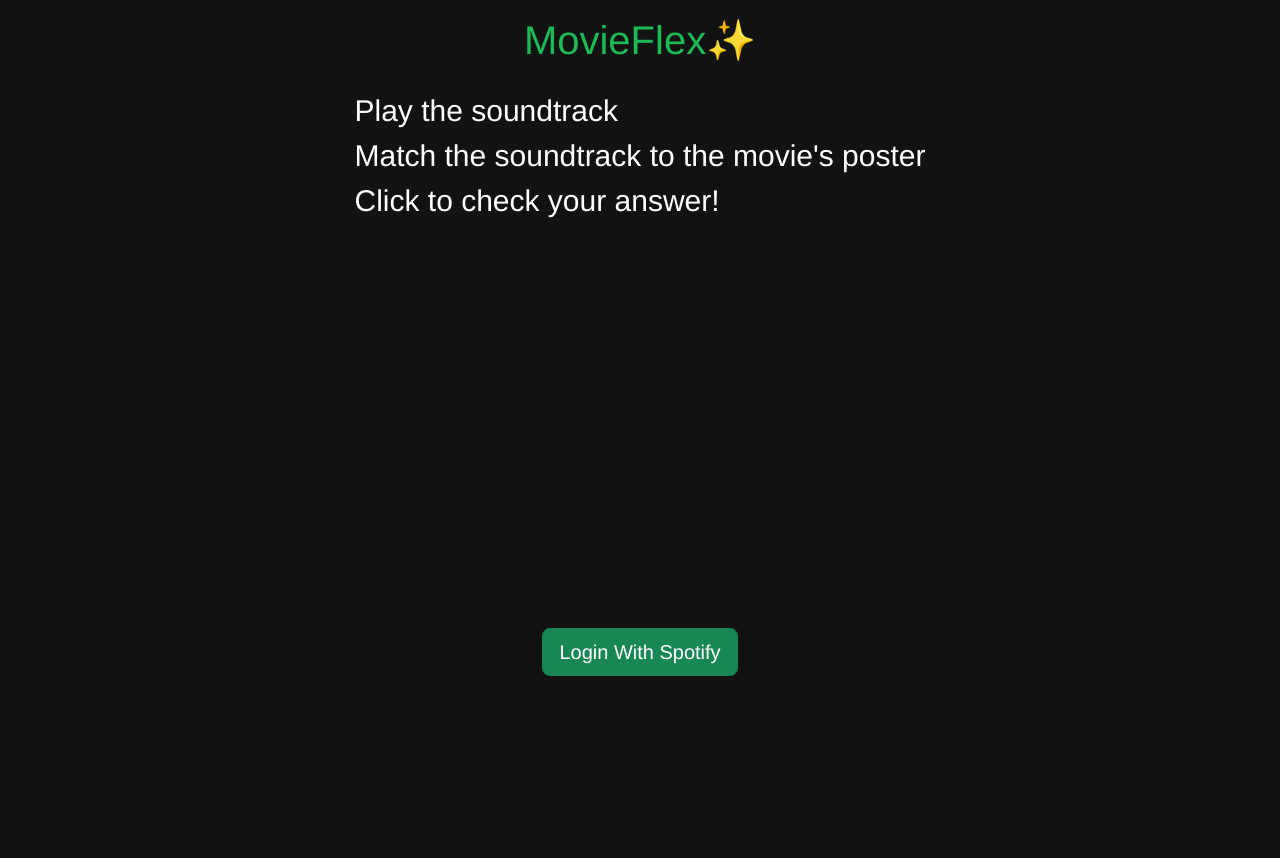
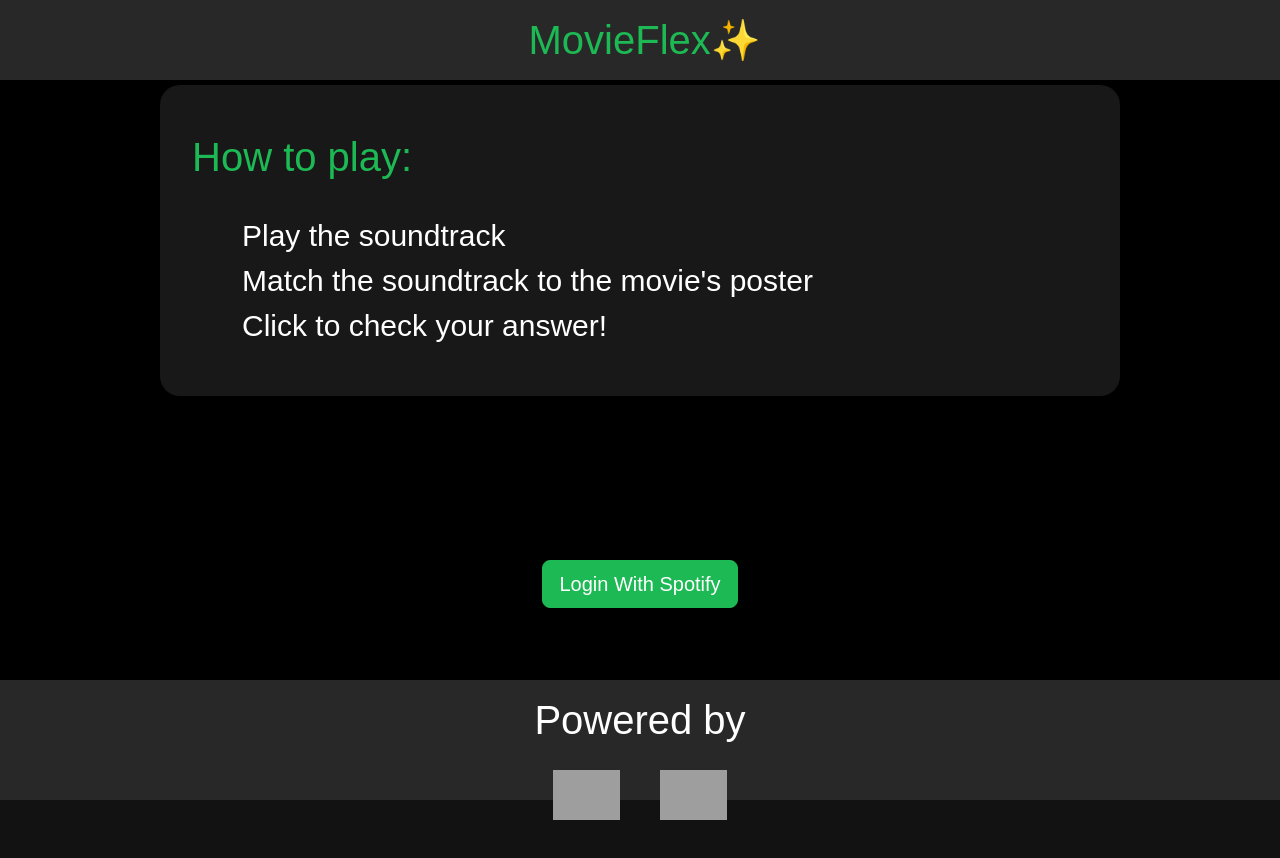
Before and after one commit to Hadi-Saghir/MovieFlex-JavaScript, a React (Create React App) app in the folder client/: page / in a window 1280 px wide. Shown: the top 858 px of the page. After the commit the page ends 820 px from the top, so only its background shows below. Built offline with nearby package versions, Linux system fonts and the light colour scheme; grey boxes are pictures that could not be loaded.

Commit message:
change proxy and update homepage

```diff
--- a/client/package.json
+++ b/client/package.json
@@ -1,5 +1,5 @@
 {
-  "proxy": "http://localhost:3001",
+  "proxy": "https://movieflex-react-server.vercel.app",
   "name": "my-app",
   "version": "0.1.0",
   "private": true,
@@ -14,6 +14,7 @@
     "react": "^18.2.0",
     "react-bootstrap": "^2.10.2",
     "react-dom": "^18.2.0",
+    "react-native": "^0.73.6",
     "react-router-dom": "^6.22.3",
     "react-scripts": "5.0.1",
     "react-spotify-web-playback": "^0.14.3",
--- a/client/src/App.css
+++ b/client/src/App.css
@@ -12,6 +12,15 @@ h1 {
   padding-bottom: 1rem;
 }
 
+h2 {
+  font-size: 2.5em;
+  color: #1DB954;
+  text-align: left;
+  align-items: left;
+  padding-top: 1rem;
+  padding-bottom: 1rem;
+}
+
 h3 {
   font-size: 2em;
   color: #1DB954;
@@ -22,6 +31,18 @@ h3 {
   margin: 0;
   padding-top: 0.5rem;
   padding-bottom: 0.5rem;
+}
+
+.img-button {
+  background-color: transparent;
+  margin: "30px";
+  border: none;
+  padding: 0; /* Removes padding around the image */
+  cursor: pointer; /* Changes the cursor to a pointer to indicate it's clickable */
+}
+
+.img-button:hover {
+  transition: background-color 0.3s; /* Smooth transition for the hover effect */
 }
 
 .container, .button-container, .controls, .quit-button {
--- a/client/src/App.js
+++ b/client/src/App.js
@@ -1,8 +1,6 @@
-import React, { useEffect, useState } from 'react';
-import { BrowserRouter as Router, Routes, Route, Navigate } from 'react-router-dom'; // Import Navigate here
-import { Container } from 'react-bootstrap';
-import "bootstrap/dist/css/bootstrap.min.css"
-import axios from 'axios';
+import { BrowserRouter as Router, Routes, Route, Navigate, redirect } from 'react-router-dom'; // Import Navigate here
+import { Container, Row, Col, Button } from 'react-bootstrap';
+import "bootstrap/dist/css/bootstrap.min.css";
 
 import MovieFlex from './MovieFlex';
 import './App.css';
@@ -10,22 +8,54 @@ import './App.css';
 const AUTH_URL = "https://accounts.spotify.com/authorize?client_id=a6efc533d8444fa49fbaf5e02f0541f2&response_type=code&redirect_uri=http://localhost:3000/&scope=streaming%20user-read-email%20user-read-private%20user-library-read%20user-library-modify%20user-read-playback-state%20user-modify-playback-state";
 
 function Login() {
+
+  const handleRedirect = (url) => {
+    window.location.href = url;
+  };
+
+
   return (
-    <div id="wrapper">
-      <main>
-        <h1>MovieFlex✨</h1>
-        <div className="container">
-          <ul className="myUL">
+    <Container fluid style={{ height: '100vh', backgroundColor: '#000000', color: 'white', fontFamily: 'Arial, sans-serif' }}>
+      <Row className="align-items-center" style={{ height: '10vh', backgroundColor: '#282828' }}>
+        <Col className="text-center">
+          <button style={{ marginLeft: '20px', marginRight: '20px' }} className="img-button" onClick={() => handleRedirect("/")}>
+            <h1>MovieFlex✨</h1>
+          </button>
+        </Col>
+      </Row>
+
+      <Row className="align-items-center" style={{ height: '40vh', paddingLeft: '20vh', paddingRight: '20vh' }}>
+        <Col md={8} lg={6} style={{ backgroundColor: '#181818', padding: '2rem', width: "400vh", borderRadius: "20px" }}>
+          <h2 style={{ marginBottom: '1rem' }}>How to play:</h2>
+          <ul className="myUL" style={{ listStyleType: 'none', paddingLeft: '50px' }}>
             <li>Play the soundtrack</li>
             <li>Match the soundtrack to the movie's poster</li>
             <li>Click to check your answer!</li>
           </ul>
-        </div>
-        <Container className="d-flex justify-content-center align-items-center" style={{ minHeight: "100vh" }}>
-          <a className="btn btn-success btn-lg" href={AUTH_URL}>Login With Spotify</a>
-        </Container>
-      </main>
-    </div>
+        </Col>
+      </Row>
+
+      <Row className="align-items-center" style={{ height: '35vh' }}>
+        <Col className="text-center">
+          <a className="btn btn-lg" href={AUTH_URL} style={{ backgroundColor: '#1DB954', borderColor: '#1DB954', color: 'white', margin: "20vh" }}>Login With Spotify</a>
+        </Col>
+      </Row>
+
+      <Row className="align-items-center" style={{ height: '15vh', backgroundColor: '#282828' }}>
+        <Col className="text-center">
+          <div><h1 style={{ color: "white" }}>Powered by</h1></div>
+          <div style={{ marginTop: '10px' }}>
+            <button style={{ marginLeft: '20px', marginRight: '20px' }} className="img-button" onClick={() => handleRedirect("https://developer.spotify.com")}>
+              <img src="https://upload.wikimedia.org/wikipedia/commons/8/84/Spotify_icon.svg" alt="Spotify Logo" style={{ height: '50px' }} />
+            </button>
+
+            <button style={{ marginLeft: '20px', marginRight: '20px' }} className="img-button" onClick={() => handleRedirect("https://developer.imdb.com/")}>
+              <img src="https://upload.wikimedia.org/wikipedia/commons/6/69/IMDB_Logo_2016.svg" alt="IMDb Logo" style={{ height: '50px' }} />
+            </button>
+          </div>
+        </Col>
+      </Row>
+    </Container>
   );
 }
 
@@ -33,7 +63,7 @@ function App() {
   // The App component now simply decides between showing the login screen or redirecting to MovieFlex
 
   const code = new URLSearchParams(window.location.search).get('code');
-console.log(code)
+  console.log(code)
   return (
     <Router>
       <Routes>
--- a/client/src/MovieFlex.js
+++ b/client/src/MovieFlex.js
@@ -105,15 +105,21 @@ const MovieFlex = ({ code }) => {
   //----------------------------------------------------
 
   const quitGame = () => {
+    handleRedirect("/")
     console.log('Quit game function called. Implement navigation or logic here.');
   };
 
+  const handleRedirect = (url) => {
+    window.location.href = url;
+  };
 
   return (
     <Container fluid className="px-0 d-flex flex-column vh-100 vw-100">
-      <Row className="header" style={{ height: '10vh' }}>
+      <Row className="header" style={{ height: '10vh', backgroundColor: '#282828' }}>
         <Col>
-          <h1 className="text-center text-success">MovieFlex✨</h1>
+          <button style={{ margin: '20px'}} className="img-button" onClick={() => handleRedirect("/")}>
+            <h1>MovieFlex✨</h1>
+          </button>
         </Col>
       </Row>
 
@@ -153,7 +159,7 @@ const MovieFlex = ({ code }) => {
         </div>
         <div className="controls" id="round-management">
           <button onClick={fetchNewRound} className="play-pause-button" > New Round </button>
-          <button onClick={quitGame} className="play-pause-button" href={"/"}> Return </button>
+          <button onClick={quitGame} className="play-pause-button"> Return </button>
         </div>
       </div>
 
```
Also changed, not shown: 1 other file (tests, documents, lock files or other folders).
